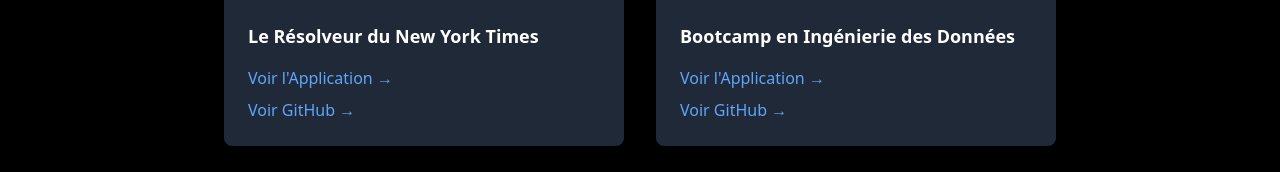
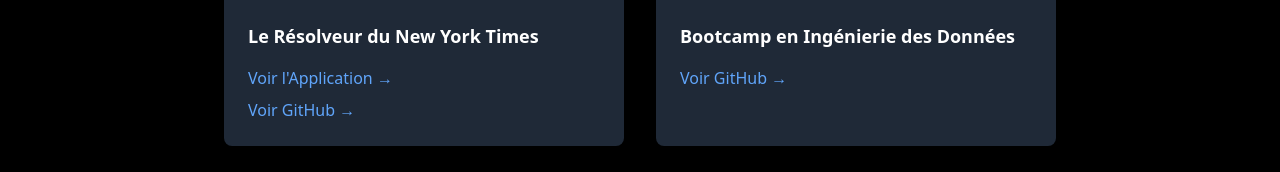
Before and after one commit to Armatoor147/vincent-portfolio-site, a Next.js app: page / in a window 1280 px wide. Shown: the part 4535-4707 px from the top of the page. Built offline with nearby package versions, Linux system fonts and the light colour scheme.

Commit message:
Make website link optional for projects

```diff
--- a/app/components/ProjectsSection.tsx
+++ b/app/components/ProjectsSection.tsx
@@ -21,9 +21,11 @@
 								<h3 className="text-base sm:text-lg font-semibold text-white mb-2">{project.title[language as Language]}</h3>
 								<p className="text-sm sm:text-base text-gray-300 mb-4"></p>
 								<div className="flex flex-col gap-2">
-									<a href={project.website_link} className="text-blue-400 hover:text-blue-300 font-medium text-sm sm:text-base">
-										{webPageText[language as Language].ProjectSection.website_link_button} →
-									</a>
+									{project.website_link && (
+										<a href={project.website_link} className="text-blue-400 hover:text-blue-300 font-medium text-sm sm:text-base">
+											{webPageText[language as Language].ProjectSection.website_link_button} →
+										</a>
+									)}
 									<a href={project.github_link} className="text-blue-400 hover:text-blue-300 font-medium text-sm sm:text-base">
 										{webPageText[language as Language].ProjectSection.github_link_button} →
 									</a>
@@ -57,7 +59,6 @@
 			ES: webPageText.ES.ProjectSection.project_titles[1],
 			DE: webPageText.DE.ProjectSection.project_titles[1]
 		},
-		website_link: "https://github.com/Armatoor147/team-fenor-de-project",
 		github_link: "https://github.com/Armatoor147/team-fenor-de-project"
 	}
 ]
```
